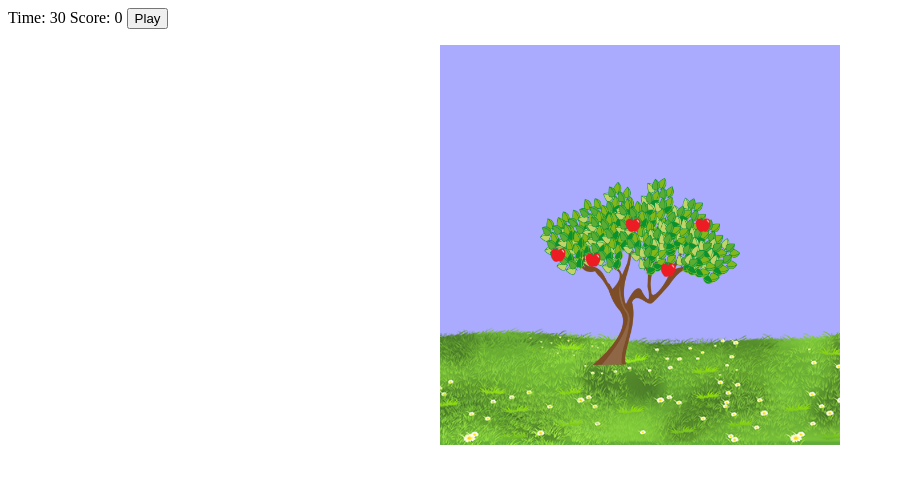
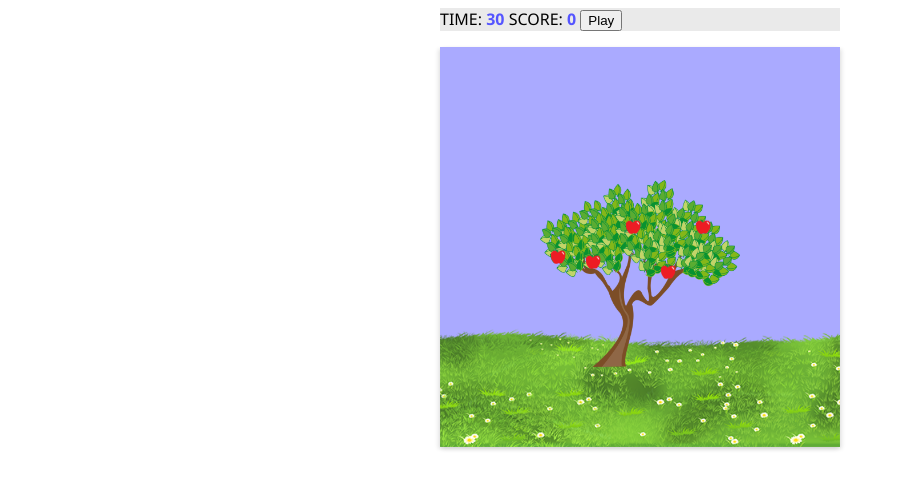
Before and after one commit to hari/apple-collector, a plain HTML site: page index.html in a window 1280 px wide. Shown: the whole page, without its empty margins (0-897 px from the left). Drawn offline with Linux system fonts and the light colour scheme.

Commit message:
Style scoreboard

```diff
--- a/assets/css/game.css
+++ b/assets/css/game.css
@@ -1,3 +1,9 @@
+html,
+body {
+    font-family: 'Segoe UI';
+    text-transform: uppercase;
+}
+
 #scene {
     width: 400px;
     height: 400px;
@@ -5,6 +11,7 @@
     overflow: hidden;
     margin: 16px auto;
     position: relative;
+    box-shadow: 2px 2px 4px rgba(0, 0, 0, .1), -2px 2px 4px rgba(0, 0, 0, .1);
 }
 
 #tree {
@@ -30,3 +37,30 @@
     height: auto;
     transition: top .5s ease;
 }
+
+#scoreboard {
+    width: 400px;
+    margin: 4px auto;
+    padding: 0;
+    background-color: #eaeaea;
+}
+
+#scoreboard:after {
+    clear: both;
+    display: block;
+    content: " ";
+}
+
+#scoreboard li {
+    list-style: none;
+    box-sizing: border-box;
+    width: 33%;
+    padding: 4px;
+    text-align: center;
+    float: left;
+}
+
+span {
+    font-weight: bold;
+    color: #55f;
+}
```
Lines whose indentation alone changed are shown as unchanged.
